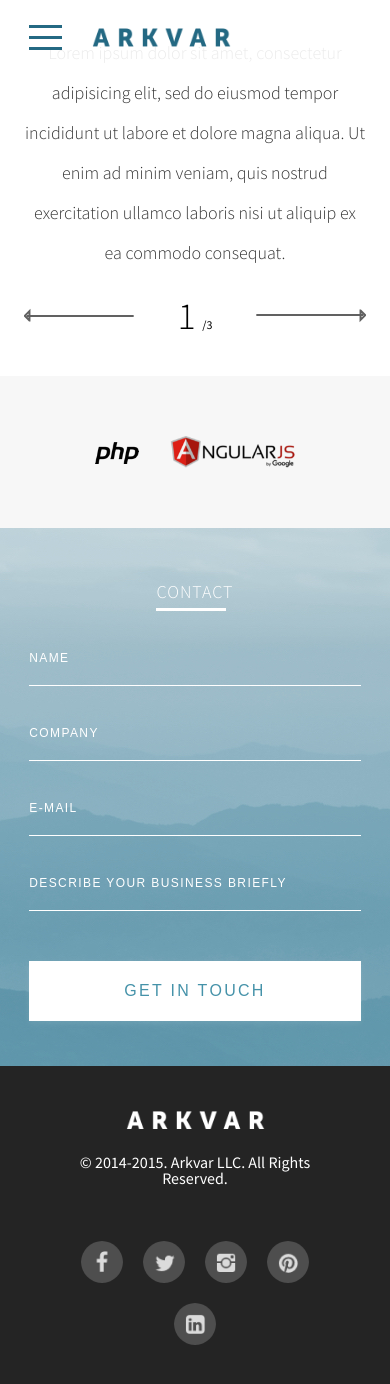
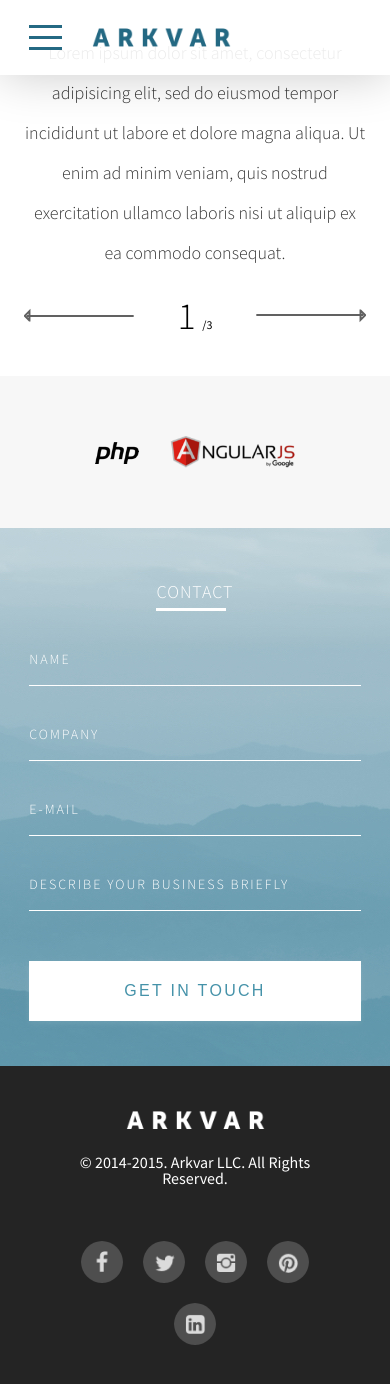
Before and after one commit to Ilya-Valasiuk/arkvar, a Jekyll site: the page built from index.md, in a window 390 px wide and 1400 px high, scrolled down 5195 px. Shown: the top 1384 px of the window. Built offline with Jekyll 4.4.1, drawn with Linux system fonts in a browser that asks for light colours.

Commit message:
fix mobile

```diff
--- a/_includes/contact.html
+++ b/_includes/contact.html
@@ -5,16 +5,21 @@
 
         <form action="" class="contact-form">
             <div class="contact-input">
-                <input type="text" placeholder="NAME">
+                <input type="text">
+                <span class="input-hint input-hint--small">name</span>
             </div>
             <div class="contact-input">
-                <input type="text" placeholder="COMPANY">
+                <input type="text">
+                <span class="input-hint input-hint--small">COMPANY</span>
+
             </div>
             <div class="contact-input">
-                <input type="email" placeholder="E-MAIL">
+                <input type="email">
+                <span class="input-hint input-hint--small">E-MAIL</span>
             </div>
             <div class="contact-input">
-                <input type="text" placeholder="Describe your business briefly">
+                <input type="text">
+                <span class="input-hint input-hint--small">Describe your business briefly</span>
             </div>
             <button type="submit" class="contact-submit">Get in touch</button>
         </form>
--- a/_scss/_contact.scss
+++ b/_scss/_contact.scss
@@ -24,6 +24,8 @@
 
     &-input {
         width: 100%;
+        position: relative;
+
 
         input {
             width: 100%;
@@ -36,35 +38,17 @@
             font-size: 14px;
             letter-spacing: 2px;
             outline: none;
-
-            &::-webkit-input-placeholder { /* Chrome/Opera/Safari */
-                color: #fff;
-                text-transform: uppercase;
-                font-size: 14px;
-                letter-spacing: 2px;
-                font-weight: 300;
-            }
-            &::-moz-placeholder { /* Firefox 19+ */
-                color: #fff;
-                text-transform: uppercase;
-                font-size: 14px;
-                letter-spacing: 2px;
-                font-weight: 300;
-            }
-            &:-ms-input-placeholder { /* IE 10+ */
-                color: #fff;
-                text-transform: uppercase;
-                font-size: 14px;
-                letter-spacing: 2px;
-                font-weight: 300;
-            }
-            &:-moz-placeholder { /* Firefox 18- */
-                color: #fff;
-                text-transform: uppercase;
-                font-size: 14px;
-                letter-spacing: 2px;
-                font-weight: 300;
-            }
+        }
+        .input-hint {
+            display: block;
+            position: absolute;
+            bottom: 20px;
+            text-align: left;
+            color: #fff;
+            text-transform: uppercase;
+            font-size: 14px;
+            letter-spacing: 2px;
+            font-weight: 300;
         }
     }
 
@@ -96,23 +80,6 @@
             input {
                 font-size: 12px;
                 letter-spacing: 1.4px;
-
-                &::-webkit-input-placeholder { /* Chrome/Opera/Safari */
-                    font-size: 12px;
-                    letter-spacing: 1.4px;
-                }
-                &::-moz-placeholder { /* Firefox 19+ */
-                    font-size: 12px;
-                    letter-spacing: 1.4px;
-                }
-                &:-ms-input-placeholder { /* IE 10+ */
-                    font-size: 12px;
-                    letter-spacing: 1.4px;
-                }
-                &:-moz-placeholder { /* Firefox 18- */
-                    font-size: 12px;
-                    letter-spacing: 1.4px;
-                }
             }
         }
 
--- a/_scss/_header.scss
+++ b/_scss/_header.scss
@@ -117,9 +117,13 @@
             width: 100%;
             position: absolute;
             background: rgba(255, 255, 255, 0.9);
-
         }
 
+        &--scrolled {
+            &:before {
+                box-shadow: 0 0 49px 0 rgba(0,0,0,0.21);
+            }
+        }
 
         &__menu {
             display: block;
--- a/assets/js/js.js
+++ b/assets/js/js.js
@@ -10,6 +10,11 @@ var globalProp = {
 
 var allBlocks = $('[data-scroll-block]');
 var bodyEl = $('body');
+
+
+var isSmall = $(window).width() < 768;
+var slickExperts;
+var slickBlog;
 
 function toggleModalWindowVisibility(el) {
 
@@ -27,9 +32,16 @@ function toggleModalWindowVisibility(el) {
     }
 }
 
-var isSmall = $(window).width() < 768;
-var slickExperts;
-var slickBlog;
+
+$(window).on('scroll', function (event) {
+    if ($(window).width() <= '1020') {
+        if ($(window).scrollTop() <= 0) {
+            $('.site-nav').removeClass('site-nav--scrolled');
+        } else {
+            $('.site-nav').addClass('site-nav--scrolled');
+        }
+    }
+});
 
 $( window ).resize(function() {
     globalProp.windowHeight = $(window).height();
@@ -80,7 +92,7 @@ $('.nav-trigger').on('click touch', function(event) {
 
 $('.mobile-nav__list').on('click touch', '.mobile-nav__link', function(event) {
     event.preventDefault();
-    $('.mobile-nav').removeClass('show-flex');
+    $('.mobile-nav').removeClass('mobile-nav--showed');
     toggleModalWindowVisibility(this);
 
     var blockName = $(this).data('block');
```
